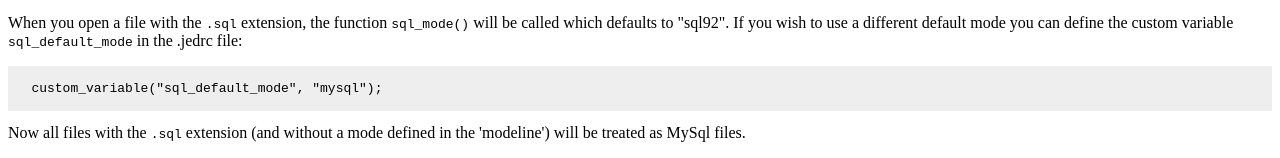
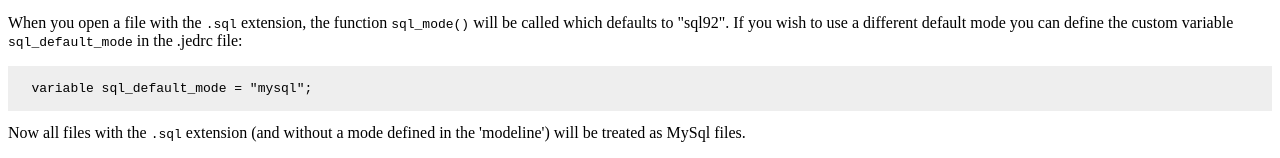
Before and after one commit to jedmodes/jedmodes, a plain HTML site: page sql/sql_sl.html in a window 1280 px wide. Shown: the part 520-678 px from the top of the page. Drawn offline with Linux system fonts and the light colour scheme.

Commit message:
use of custom_variable

```diff
--- a/sql/sql_sl.html
+++ b/sql/sql_sl.html
@@ -54,7 +54,7 @@ wish to use a different default mode you can define the custom variable
 
 <pre class='code'>
 
-   custom_variable("sql_default_mode", "mysql");
+   variable sql_default_mode = "mysql";
 
 </pre>
 
```
